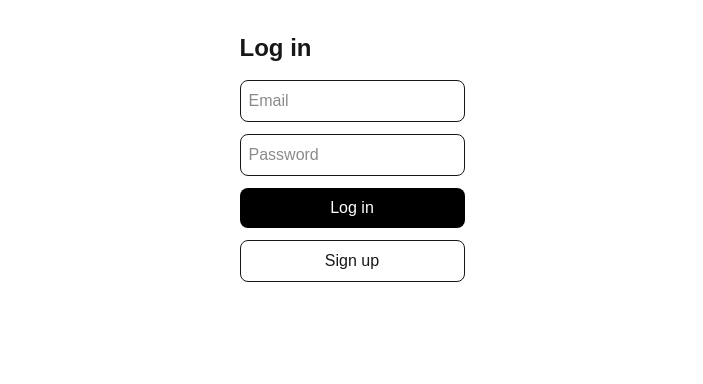
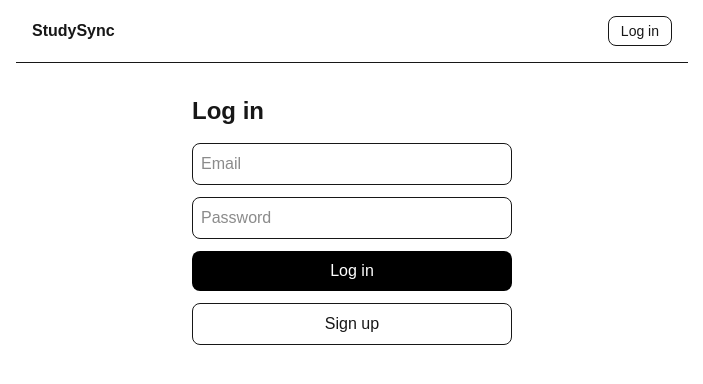
Before and after one commit to dod0bird/Study-With-Dodo, a Next.js app: page /login in a window 1280 px wide. Shown: the top 384 px of the page, without its empty margins (288-991 px from the left). Built offline with nearby package versions, Linux system fonts and the light colour scheme; no server answers.

Commit message:
Add navbar with logout and login state

```diff
--- a/app/layout.tsx
+++ b/app/layout.tsx
@@ -1,6 +1,7 @@
 import type { Metadata } from "next";
 import { Geist, Geist_Mono } from "next/font/google";
 import "./globals.css";
+import Navbar from "@/components/Navbar";
 
 const geistSans = Geist({
   variable: "--font-geist-sans",
@@ -17,13 +18,13 @@ export const metadata: Metadata = {
   description: "Generated by create next app",
 };
 
-export default function RootLayout({ children }: LayoutProps<"/">) {
+export default function RootLayout({ children }: { children: React.ReactNode }) {
   return (
-    <html
-      lang="en"
-      className={`${geistSans.variable} ${geistMono.variable} h-full antialiased`}
-    >
-      <body className="min-h-full flex flex-col">{children}</body>
+    <html lang="en">
+      <body className={`${geistSans.variable} ${geistMono.variable} antialiased`}>
+        <Navbar />
+        {children}
+      </body>
     </html>
   );
 }
--- a/app/login/actions.ts
+++ b/app/login/actions.ts
@@ -35,3 +35,10 @@ export async function signup(formData: FormData) {
   revalidatePath("/", "layout");
   redirect("/");
 }
+
+export async function logout() {
+  const supabase = await createClient();
+  await supabase.auth.signOut();
+  revalidatePath("/", "layout");
+  redirect("/login");
+}
--- /dev/null
+++ b/components/Navbar.tsx
@@ -0,0 +1,28 @@
+import Link from "next/link";
+import { createClient } from "@/lib/supabase/server";
+import { logout } from "@/app/login/actions";
+
+export default async function Navbar() {
+  const supabase = await createClient();
+  const {
+    data: { user },
+  } = await supabase.auth.getUser();
+
+  return (
+    <nav className="border-b p-4 flex items-center justify-between max-w-2xl mx-auto">
+      <Link href="/" className="font-semibold">
+        StudySync
+      </Link>
+      {user ? (
+        <form action={logout} className="flex items-center gap-3">
+          <span className="text-sm text-zinc-500">{user.email}</span>
+          <button className="text-sm border rounded-lg px-3 py-1">Log out</button>
+        </form>
+      ) : (
+        <Link href="/login" className="text-sm border rounded-lg px-3 py-1">
+          Log in
+        </Link>
+      )}
+    </nav>
+  );
+}
```
